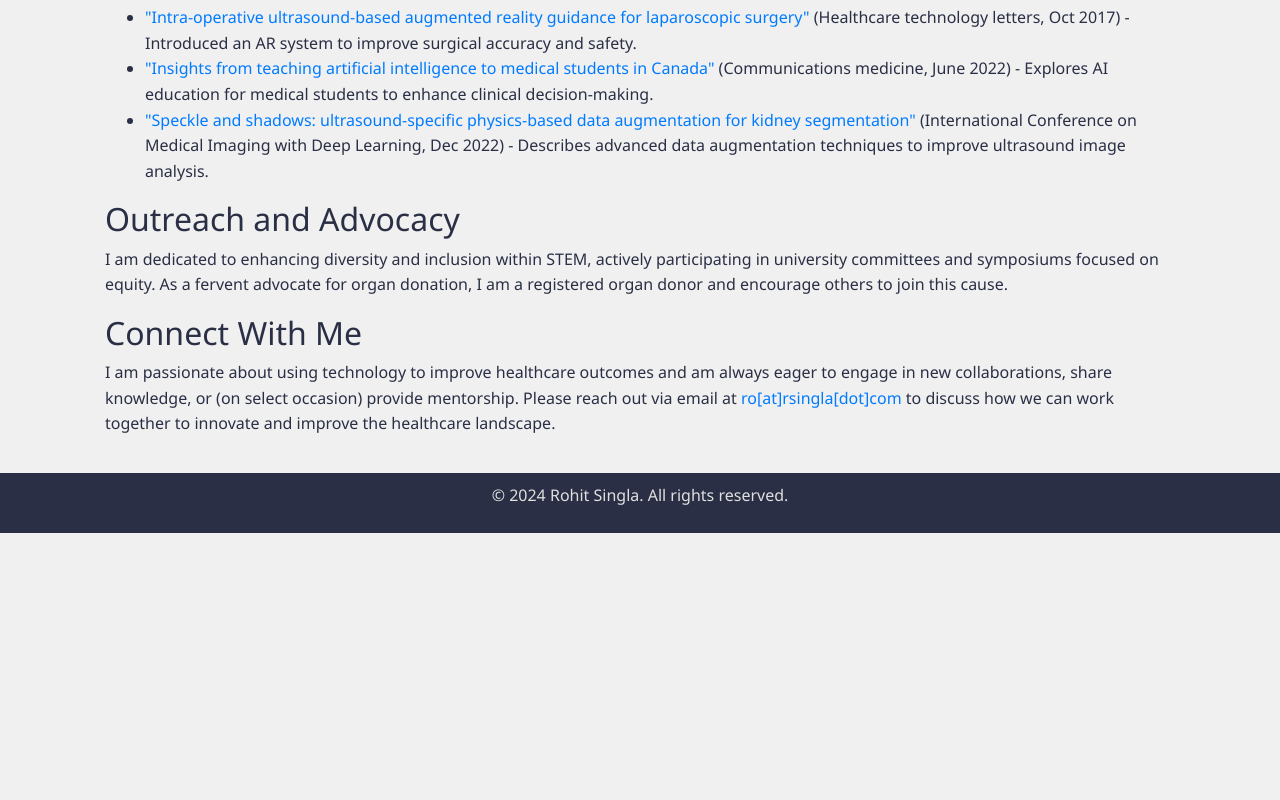
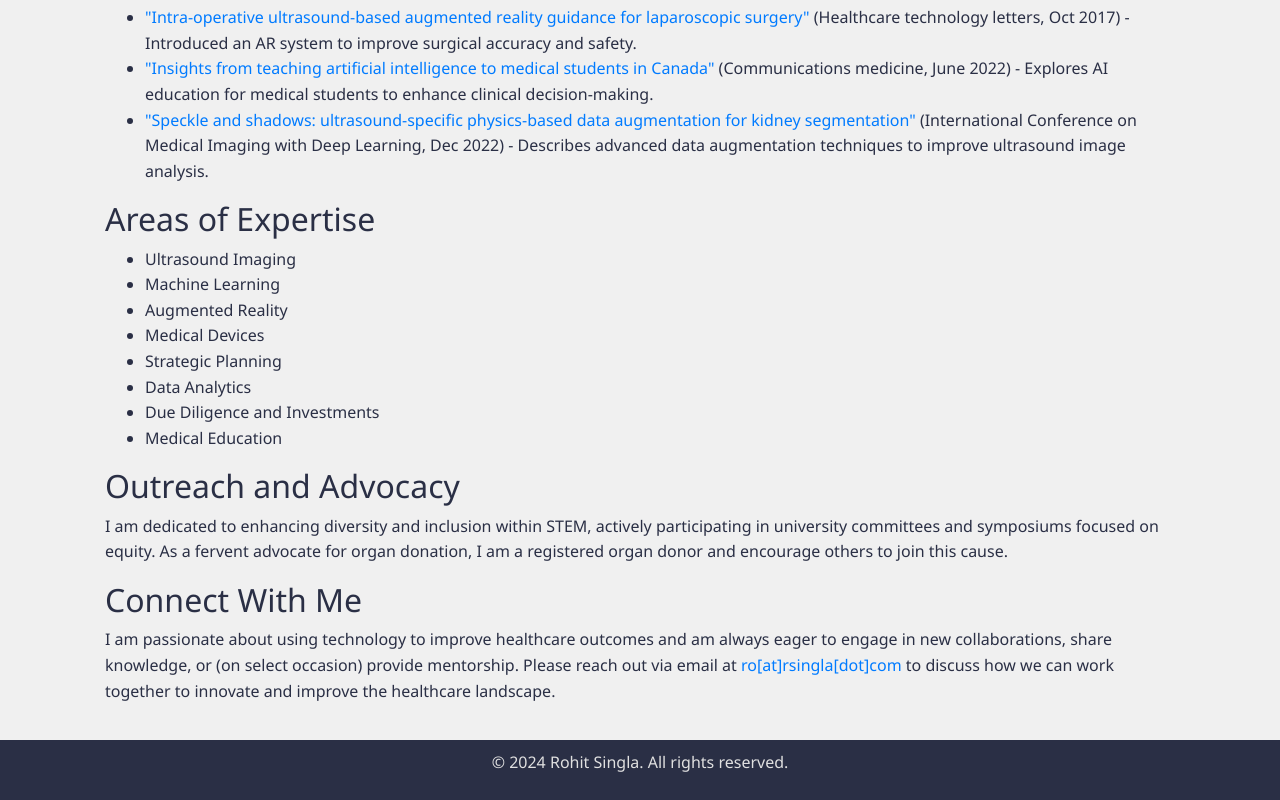
Before and after one commit to rsingla92/rsingla92.github.io, a plain HTML site: page index.html in a window 1280 px wide. Shown: the part 906-1706 px from the top of the page. Before the commit the page ends 1439 px from the top, so only its background shows below. Drawn offline with nearby package versions, Linux system fonts and the light colour scheme.

Commit message:
Update index.html

```diff
--- a/index.html
+++ b/index.html
@@ -31,6 +31,19 @@
                   <li><a href="https://scholar.google.com/citations?view_op=view_citation&hl=en&user=YslDOD8AAAAJ&citation_for_view=YslDOD8AAAAJ:V3AGJWp-ZtQC">"Insights from teaching artificial intelligence to medical students in Canada"</a> (Communications medicine, June 2022) - Explores AI education for medical students to enhance clinical decision-making.</li>
                   <li><a href="https://scholar.google.com/citations?view_op=view_citation&hl=en&user=YslDOD8AAAAJ&citation_for_view=YslDOD8AAAAJ:WA5NYHcadZ8C">"Speckle and shadows: ultrasound-specific physics-based data augmentation for kidney segmentation"</a> (International Conference on Medical Imaging with Deep Learning, Dec 2022) - Describes advanced data augmentation techniques to improve ultrasound image analysis.</li>
               </ul>
+                <div class="expertise">
+              <h2>Areas of Expertise</h2>
+              <ul>
+                  <li>Ultrasound Imaging</li>
+                  <li>Machine Learning</li>
+                  <li>Augmented Reality</li>
+                  <li>Medical Devices</li>
+                  <li>Strategic Planning</li>
+                  <li>Data Analytics</li>
+                  <li>Due Diligence and Investments</li>
+                  <li>Medical Education</li>
+              </ul>
+            </div>
                 <h2>Outreach and Advocacy</h2>
                 <p>I am dedicated to enhancing diversity and inclusion within STEM, actively participating in university committees and symposiums focused on equity. As a fervent advocate for organ donation, I am a registered organ donor and encourage others to join this cause.</p>
                 <h2>Connect With Me</h2>
```
